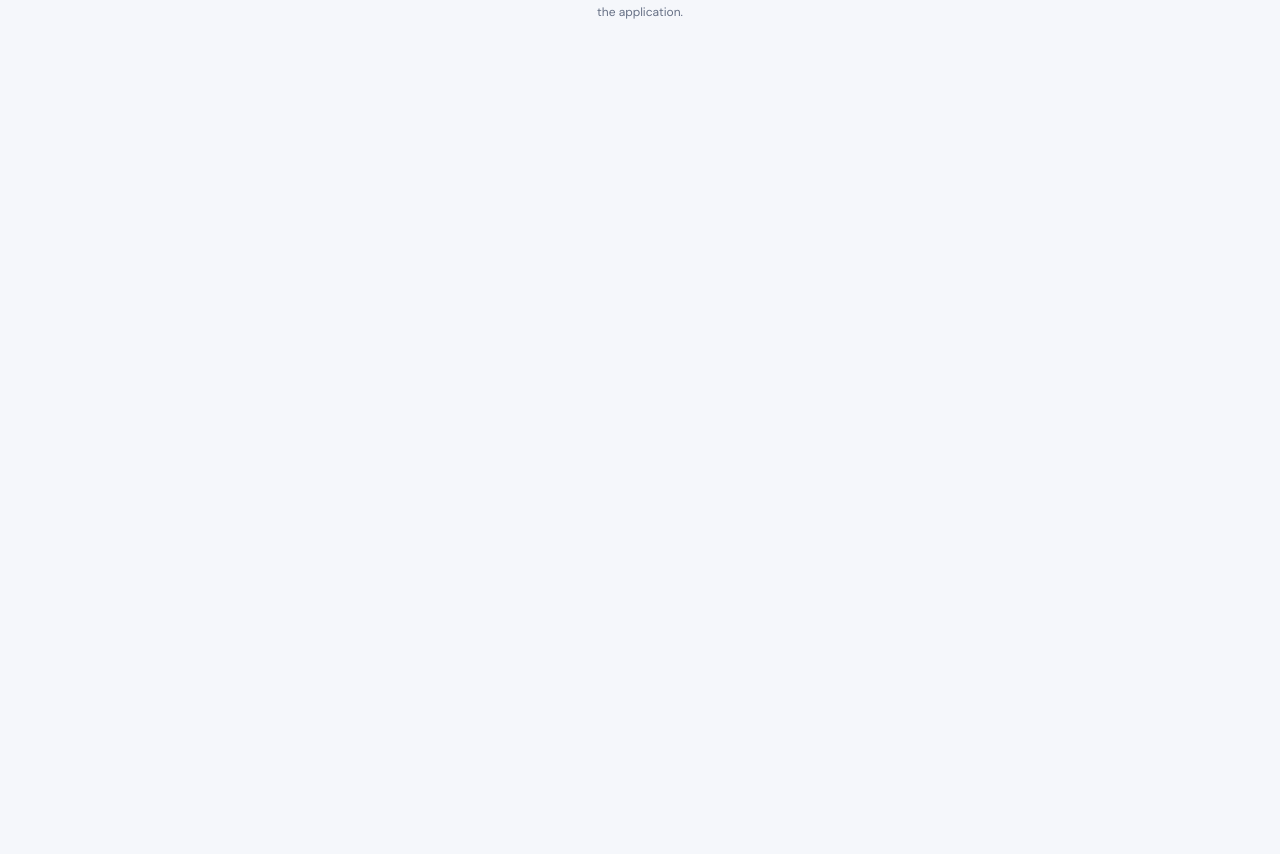
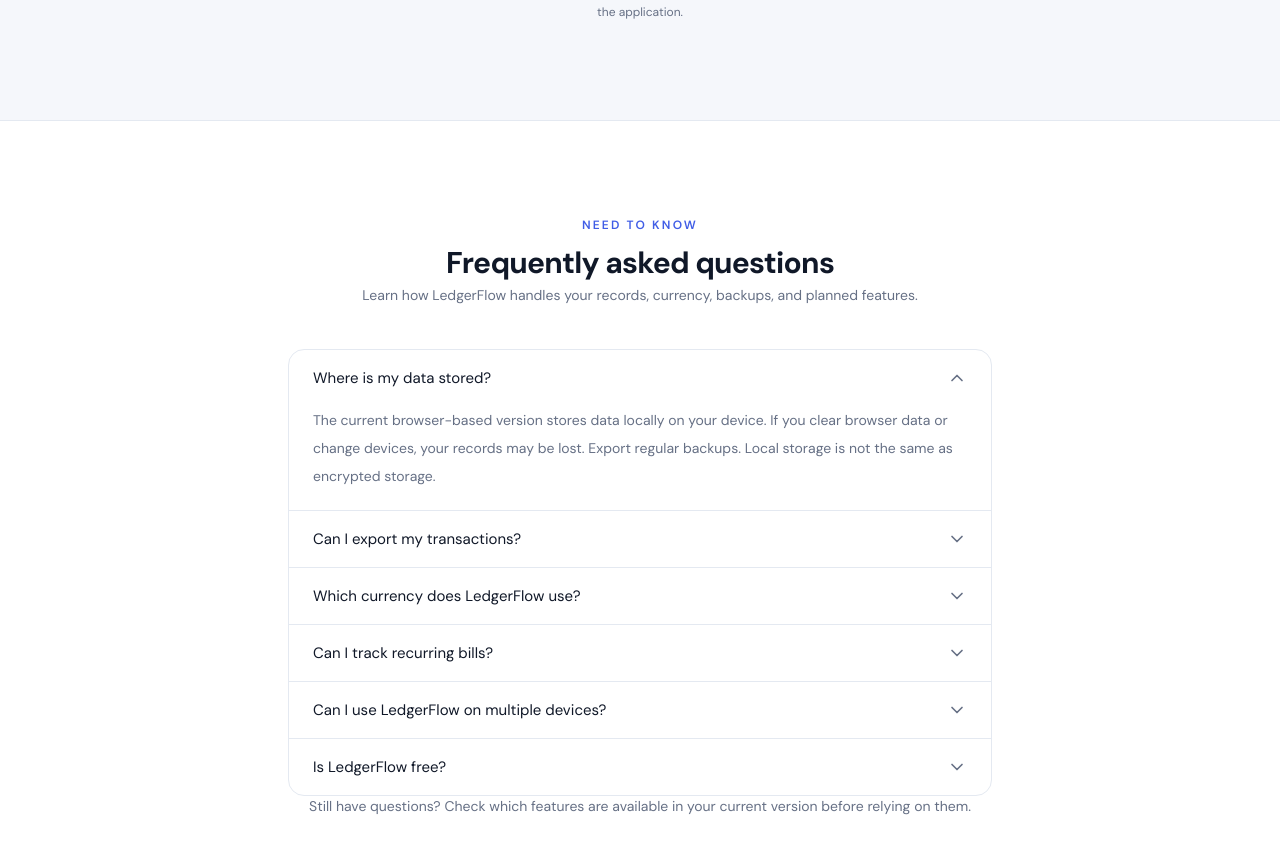
Before and after one commit to JaiswalPiyush309/expense-tracker-frontend, a Next.js app: page / in a window 1280 px wide. Shown: the part 3080-3934 px from the top of the page. Before the commit the page ends 3200 px from the top, so only its background shows below. Built offline with nearby package versions, Linux system fonts and the light colour scheme.

Commit message:
feat: add FaqSection component to HomePage for frequently asked questions

```diff
--- a/src/features/home/HomePage.tsx
+++ b/src/features/home/HomePage.tsx
@@ -1,12 +1,12 @@
 "use client";
 
-import { useRouter } from "next/navigation";
 import { HomeHeader } from "./components/HomeHeader";
 import { AuthMode } from "../auth/types";
 import { HeroSection } from "./sections/HeroSection";
 import { FeaturesSection } from "./sections/FeaturesSection";
 import { HighlightsSection } from "./sections/HighlightsSection";
 import { PricingSection } from "./sections/PricingSection";
+import { FaqSection } from "./sections/FaqSection";
 
 export interface HomePageProps {
   onOpenApp: () => void;
@@ -38,6 +38,8 @@ export default function HomePage({
         <HighlightsSection />
 
         <PricingSection onOpenApp={onOpenApp} onOpenAuth={onOpenAuth} />
+
+        <FaqSection />
       </main>
     </div>
   );
--- /dev/null
+++ b/src/features/home/sections/FaqSection.tsx
@@ -0,0 +1,81 @@
+"use client";
+
+import { ChevronDown } from "lucide-react";
+import { useState } from "react";
+import { FAQS } from "../data/home-content";
+
+export function FaqSection() {
+  const [open, setOpen] = useState<number | null>(0);
+
+  return (
+    <section
+      id="faq"
+      aria-labelledby="faq-heading"
+      className="scroll-mt-20 border-t border-line bg-surface py-20 sm:py-24"
+    >
+      <div className="mx-auto max-w-3xl px-4 sm:px-6 lg:px-8">
+        <div className="mb-10 text-center">
+          <p className="mb-3 text-xs font-semibold uppercase tracking-[0.18em] text-accent">
+            Need to know
+          </p>
+          <h2
+            id="faq-heading"
+            className="text-2xl font-bold tracking-tight text-ink sm:text-3xl"
+          >
+            Frequently asked questions
+          </h2>
+          <p className="mx-auto mt-3 max-w-xl text-sm leading-7 text-muted">
+            Learn how LedgerFlow handles your records, currency, backups, and
+            planned features.
+          </p>
+        </div>
+
+        <div className="overflow-hidden rounded-2xl border border-line bg-surface">
+          {FAQS.map((faq, index) => {
+            const isOpen = open === index;
+            const buttonId = `faq-btn-${index}`;
+            const panelId = `faq-panel-${index}`;
+
+            return (
+              <div key={faq.q} className="border-b border-line last:border-b-0">
+                <h3>
+                  <button
+                    type="button"
+                    id={buttonId}
+                    aria-expanded={isOpen}
+                    aria-controls={panelId}
+                    onClick={() => setOpen(isOpen ? null : index)}
+                    className="flex min-h-14 w-full items-center justify-between gap-4 px-4 py-4 text-left text-sm font-semibold text-ink transition-colors hover:bg-bg focus-visible:outline focus-visible:outline-inset focus-visible:outline-accent sm:px-6"
+                  >
+                    <span>{faq.q}</span>
+
+                    <ChevronDown
+                      aria-hidden="true"
+                      className={`h-5 w-5 shrink-0 text-muted transition-transform duration-200 motion-reduce:transition-none ${
+                        isOpen ? "rotate-180" : ""
+                      }`}
+                    />
+                  </button>
+                </h3>
+
+                <div
+                  id={panelId}
+                  role="region"
+                  aria-labelledby={buttonId}
+                  hidden={!isOpen}
+                  className="px-4 pb-5 sm:px-6"
+                >
+                  <p className="text-sm leading-7 text-muted">{faq.a}</p>
+                </div>
+              </div>
+            );
+          })}
+        </div>
+        <p className="mt-6 text-center text-sm text-muted">
+          Still have questions? Check which features are available in your
+          current version before relying on them.
+        </p>
+      </div>
+    </section>
+  );
+}
```
